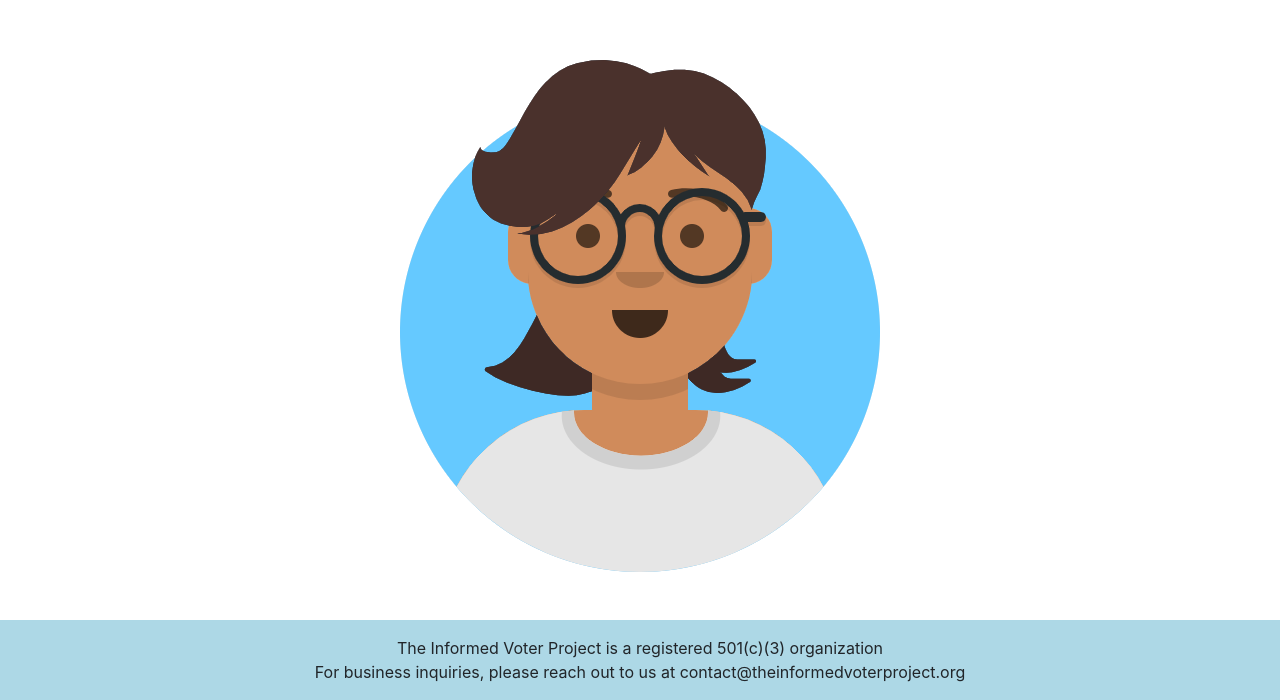
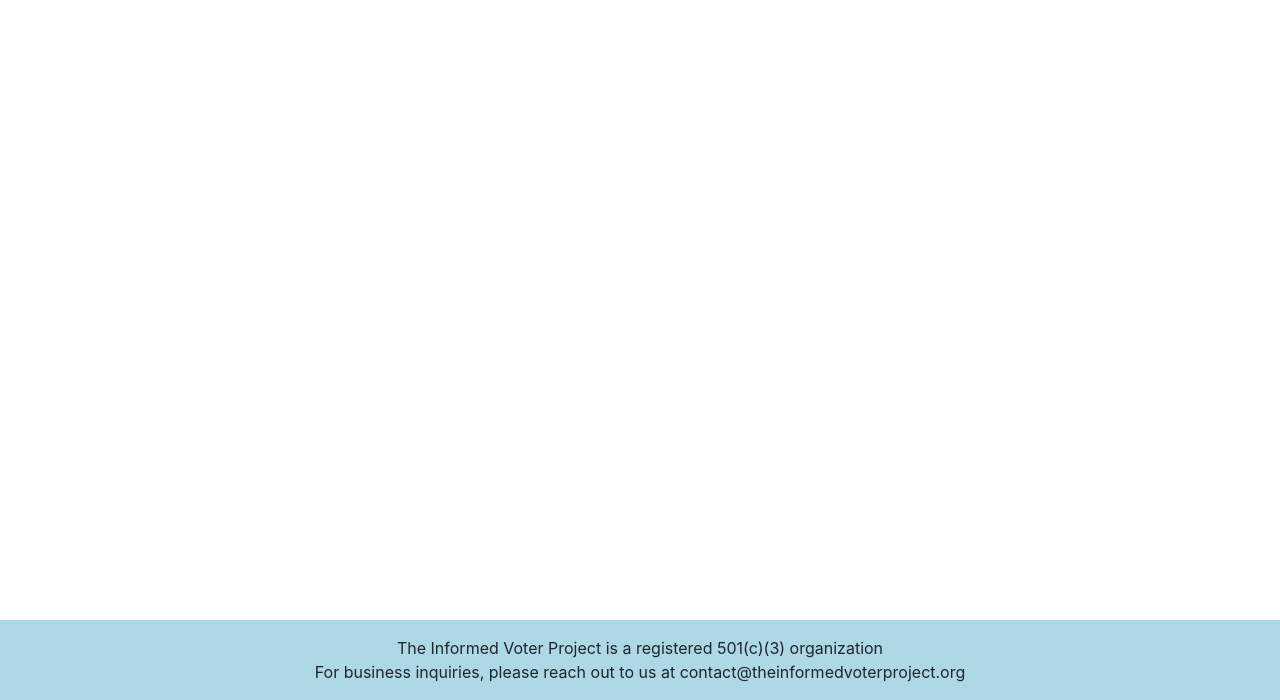
Before and after one commit to Veenakrishna2313/The-Informed-Voter-Project, a React (Create React App) app: page /Policing in a window 1280 px wide. Shown: the part 7871-8571 px from the top of the page. Built offline with nearby package versions, Linux system fonts and the light colour scheme.

Commit message:
img1 working

```diff
--- a/package.json
+++ b/package.json
@@ -13,6 +13,7 @@
     "react-bootstrap": "^1.5.2",
     "react-dom": "^17.0.2",
     "react-gsap": "^3.2.1",
+    "react-parallax": "^3.3.0",
     "react-router-dom": "^5.2.0",
     "react-scripts": "4.0.3",
     "react-scroll": "^1.8.2",
--- a/src/Components/Layout/Reactspring.js
+++ b/src/Components/Layout/Reactspring.js
@@ -1,5 +1,6 @@
 import { Spring } from "react-spring";
-import { useSpring, animated } from "react-spring";
+import { useSpring, animated, animate } from "react-spring";
+import {Parallax} from "react-parallax"
 import { useState } from "react";
 import img1 from "../Scrollytelling/assets/Avatars/1.png";
 import img2 from "../Scrollytelling/assets/Avatars/2.png";
@@ -12,14 +13,20 @@ import img6 from "../Scrollytelling/assets/Avatars/6.png";
 import VisibilitySensor from "react-visibility-sensor";
 
 const Reactspring = () => {
-  const [flip, set] = useState(false);
-  const props = useSpring({
+
+  const prop1 = useSpring({
+    from:{x:0},
+    to:{x:-1000}
+
 
   });
-
+  const onScroll = () => {
+  animate({ x: 100, delay: 500 })
+  }
   return (
     <div>
-      <img src={img1} />
+
+      <animated.img style={{ ...prop1 }} src={img1} />
     </div>
   );
 };
```
Also changed, not shown: 1 other file (tests, documents, lock files or other folders).
